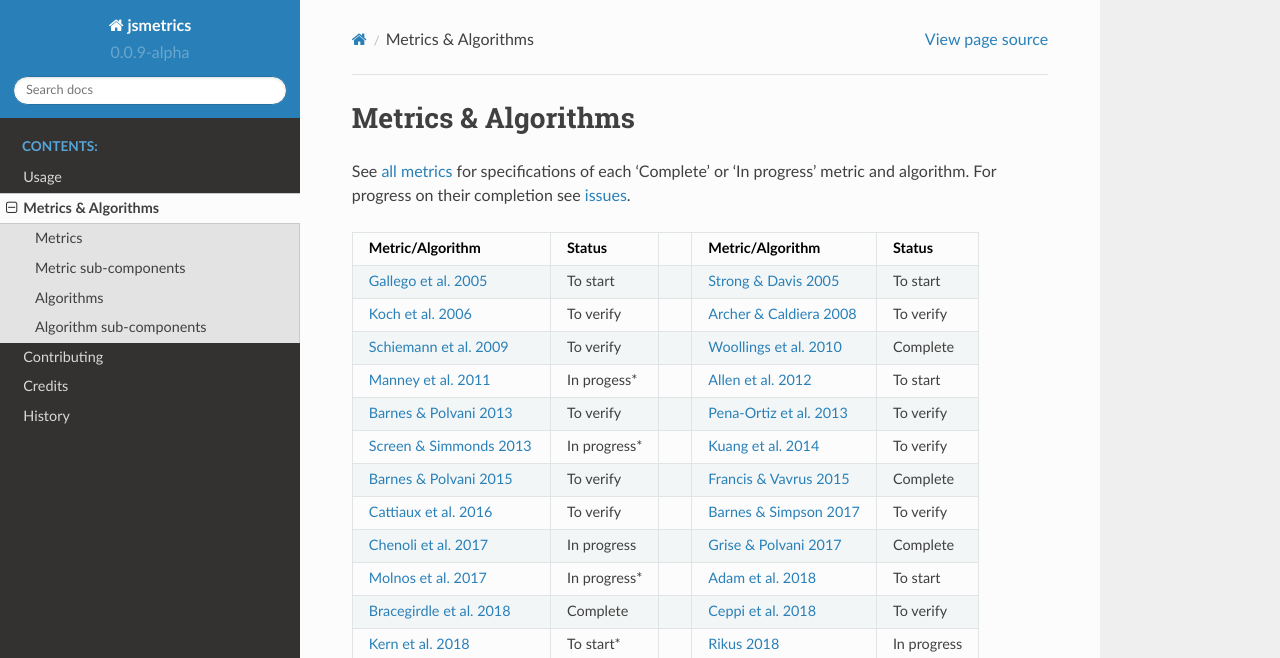
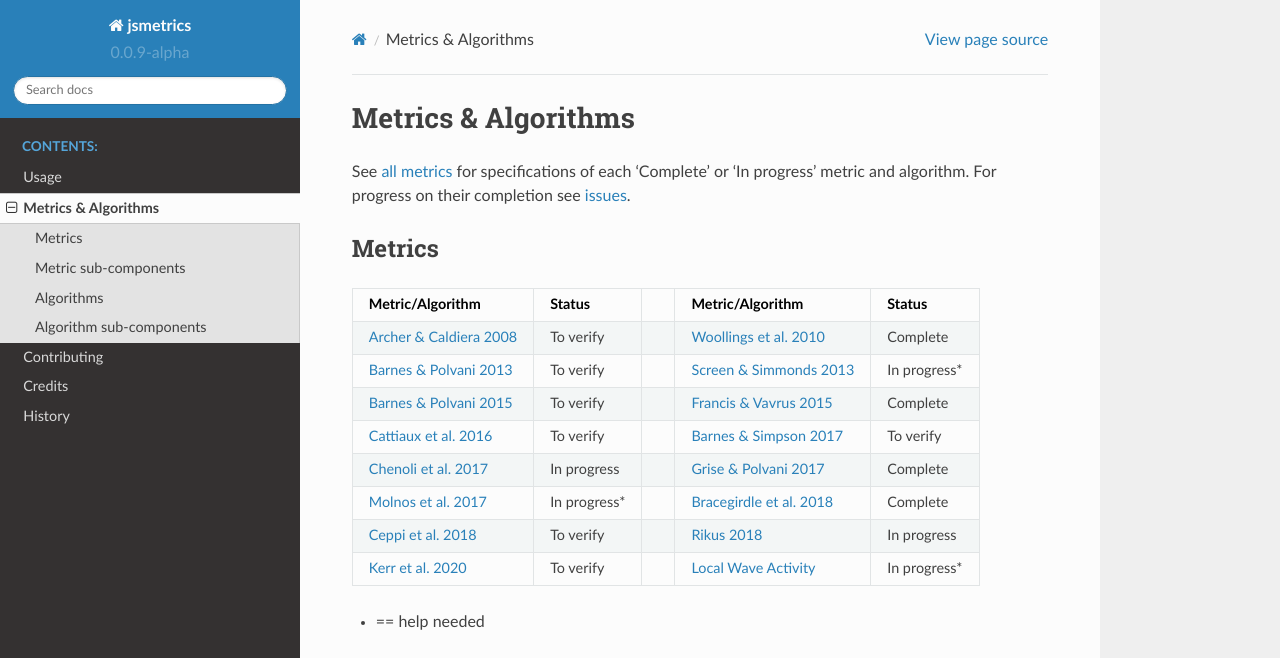
Before and after one commit to Thomasjkeel/jsmetrics, a Sphinx documentation site: the page built from docs/metrics.rst, in a window 1280 px wide and 1400 px high. Shown: the top 658 px of the window. Built offline with Sphinx 7.4.7 and the Read the Docs theme 2.0.0, drawn with Linux system fonts in a browser that asks for light colours; pages that are not in the unit, such as notebooks, are missing from menus; some of the changed text lies outside the part shown; grey boxes are pictures that could not be loaded.

Commit message:
add numpydoc and metric alg table

```diff
--- a/docs/conf.py
+++ b/docs/conf.py
@@ -32,7 +32,12 @@
 
 # Add any Sphinx extension module names here, as strings. They can be
 # extensions coming with Sphinx (named 'sphinx.ext.*') or your custom ones.
-extensions = ["sphinx.ext.autodoc", "sphinx.ext.viewcode"]
+extensions = [
+    "sphinx.ext.autodoc",
+    "sphinx.ext.viewcode",
+    "numpydoc",
+    "sphinx.ext.autosummary",
+]
 
 # Add any paths that contain templates here, relative to this directory.
 templates_path = ["_templates"]
@@ -111,16 +116,16 @@
 latex_elements = {
     # The paper size ('letterpaper' or 'a4paper').
     #
-    # 'papersize': 'letterpaper',
+    "papersize": "letterpaper",
     # The font size ('10pt', '11pt' or '12pt').
     #
-    # 'pointsize': '10pt',
+    "pointsize": "10pt",
     # Additional stuff for the LaTeX preamble.
     #
     # 'preamble': '',
     # Latex figure (float) alignment
     #
-    # 'figure_align': 'htbp',
+    "figure_align": "htbp",
 }
 
 # Grouping the document tree into LaTeX files. List of tuples
--- a/docs/metrics.rst
+++ b/docs/metrics.rst
@@ -8,6 +8,8 @@
 .. _issues: https://github.com/Thomasjkeel/jsmetrics/issues
 
 
+Metrics
+--------------
 .. table::
    :align: left
    :widths: auto
@@ -15,27 +17,17 @@
    =============================================================================== ==============  ==  =============================================================================== ==============
    Metric/Algorithm                                                                Status              Metric/Algorithm                                                                Status
    =============================================================================== ==============  ==  =============================================================================== ==============
-   `Gallego et al. 2005 <http://link.springer.com/10.1007/s00382-005-0006-7>`_     To start            `Strong & Davis 2005 <http://doi.wiley.com/10.1029/2004GL022039>`_              To start
-   `Koch et al. 2006 <https://onlinelibrary.wiley.com/doi/10.1002/joc.1255>`_      To verify           `Archer & Caldiera 2008 <http://doi.wiley.com/10.1029/2008GL033614>`_           To verify
-   `Schiemann et al. 2009 <https://doi.org/10.1175/2008JCLI2625.1>`_               To verify           `Woollings et al. 2010 <https://onlinelibrary.wiley.com/doi/10.1002/qj.625>`_   Complete
-   `Manney et al. 2011 <https://acp.copernicus.org/articles/11/6115/2011/>`_       In progess*         `Allen et al. 2012 <http://www.nature.com/articles/nature11097>`_               To start
-   `Barnes & Polvani 2013 <https://doi.org/10.1175/JCLI-D-12-00536.1>`_            To verify           `Pena-Ortiz et al. 2013 <http://doi.wiley.com/10.1002/jgrd.50305>`_             To verify
-   `Screen & Simmonds 2013 <http://doi.wiley.com/10.1002/grl.50174>`_              In progress*        `Kuang et al. 2014 <http://link.springer.com/10.1007/s00704-013-0994-x>`_       To verify
+   `Archer & Caldiera 2008 <http://doi.wiley.com/10.1029/2008GL033614>`_           To verify           `Woollings et al. 2010 <https://onlinelibrary.wiley.com/doi/10.1002/qj.625>`_   Complete
+   `Barnes & Polvani 2013 <https://doi.org/10.1175/JCLI-D-12-00536.1>`_            To verify           `Screen & Simmonds 2013 <http://doi.wiley.com/10.1002/grl.50174>`_              In progress*
    `Barnes & Polvani 2015 <https://doi.org/10.1175/JCLI-D-14-00589.1>`_            To verify           `Francis & Vavrus 2015 <https://doi.org/10.1088/1748-9326/10/1/014005>`_        Complete
    `Cattiaux et al. 2016 <https://doi.wiley.com/10.1002/2016GL070309>`_            To verify           `Barnes & Simpson 2017 <https://doi.org/10.1175/JCLI-D-17-0299.1>`_             To verify
    `Chenoli et al. 2017 <http://link.springer.com/10.1007/s00382-016-3102-y>`_     In progress         `Grise & Polvani 2017 <https://doi.org/10.1175/JCLI-D-16-0849.1>`_              Complete
-   `Molnos et al. 2017  <https://doi.org/10.5194/esd-8-75-2017>`_                  In progress*        `Adam et al. 2018 <https://doi.org/10.5194/gmd-11-4339-2018>`_                  To start
-   `Bracegirdle et al. 2018 <https://doi.org/10.1175/JCLI-D-17-0320.1>`_           Complete            `Ceppi et al. 2018 <https://doi.org/10.1175/JCLI-D-17-0323.1>`_                 To verify
-   `Kern et al. 2018 <http://ieeexplore.ieee.org/document/8017585/>`_              To start*           `Rikus 2018 <http://dx.doi.org/10.1007/s00382-015-2560-y>`_                     In progress
-   `Kern & Westermann 2019 <https://doi.org/10.2312/vmv.20191321>`_                To start            `Kerr et al. 2020 <https://doi.org/10.1029/2020JD032735>`_                      To verify
-   `Maher et al. 2020 <https://doi.org/10.1007/s00382-019-05084-6>`_               To start            `Winters et al. 2020 <https://doi.org/10.1175/MWR-D-19-0353.1>`_                To start
-   `Martin 2021 <https://onlinelibrary.wiley.com/doi/10.1029/2020JD033668>`_       To start*           `Bosiger et al. 2022 <https://doi.org/10.5194/gmd-15-1079-2022>`_               To start
-   `Local Wave Activity <https://doi.org/10.1175/JAS-D-15-0194.1>`_                In progress*
+   `Molnos et al. 2017  <https://doi.org/10.5194/esd-8-75-2017>`_                  In progress*        `Bracegirdle et al. 2018 <https://doi.org/10.1175/JCLI-D-17-0320.1>`_           Complete
+   `Ceppi et al. 2018 <https://doi.org/10.1175/JCLI-D-17-0323.1>`_                 To verify           `Rikus 2018 <http://dx.doi.org/10.1007/s00382-015-2560-y>`_                     In progress
+   `Kerr et al. 2020 <https://doi.org/10.1029/2020JD032735>`_                      To verify           `Local Wave Activity <https://doi.org/10.1175/JAS-D-15-0194.1>`_                In progress*
    =============================================================================== ==============  ==  =============================================================================== ==============
 * == help needed
 
-Metrics
---------------
 
 .. automodule:: jsmetrics.jetstream_metrics
    :members:
@@ -58,6 +50,19 @@
 Algorithms
 --------------
 
+.. table::
+   :align: left
+   :widths: auto
+
+   =============================================================================== ==============  ==  =============================================================================== ==============
+   Metric/Algorithm                                                                Status              Metric/Algorithm                                                                Status
+   =============================================================================== ==============  ==  =============================================================================== ==============
+   `Koch et al. 2006 <https://onlinelibrary.wiley.com/doi/10.1002/joc.1255>`_      To verify           `Schiemann et al. 2009 <https://doi.org/10.1175/2008JCLI2625.1>`_               To verify
+   `Manney et al. 2011 <https://acp.copernicus.org/articles/11/6115/2011/>`_       In progess*         `Pena-Ortiz et al. 2013 <http://doi.wiley.com/10.1002/jgrd.50305>`_             To verify
+   `Kuang et al. 2014 <http://link.springer.com/10.1007/s00704-013-0994-x>`_       To verify
+   =============================================================================== ==============  ==  =============================================================================== ==============
+* == help needed
+
 .. automodule:: jsmetrics.jetstream_algorithms
    :members:
    :imported-members:
```
